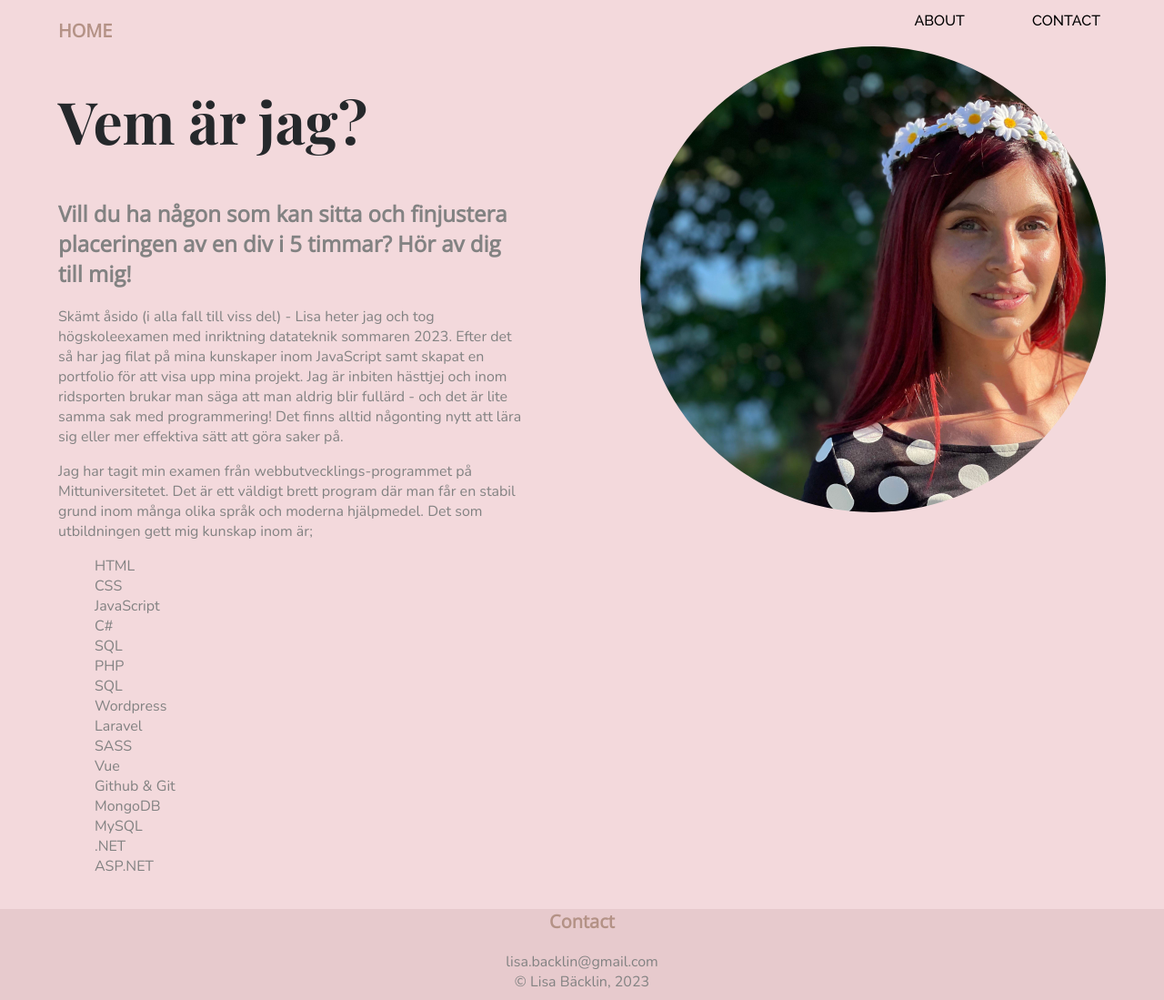
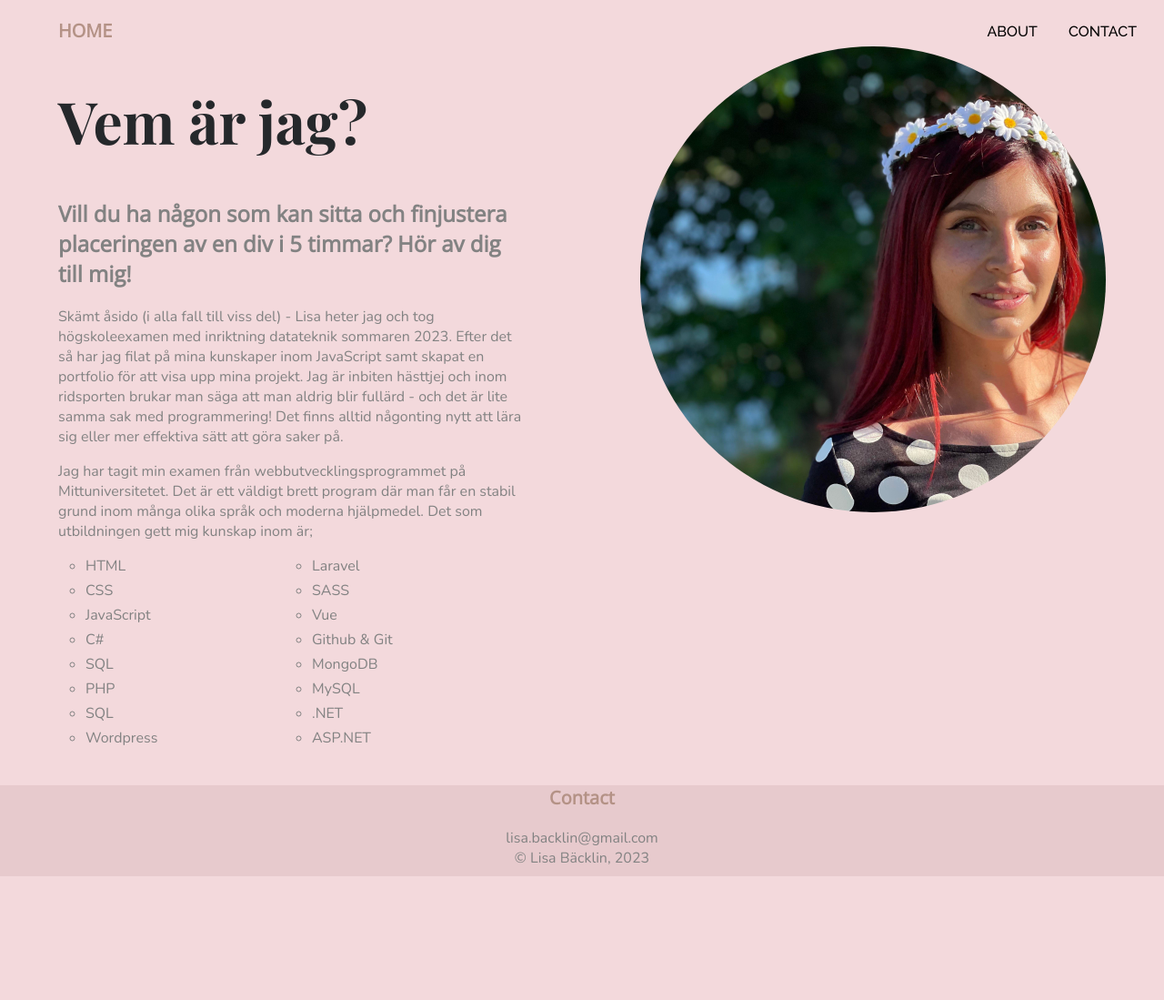
Before and after one commit to llisora/portfolio_2024, a plain HTML site: page about.html in a window 1280 px wide. Shown: the whole page at 91% size. After the commit the page ends 963 px from the top, so only its background shows below. Drawn offline with nearby package versions, Linux system fonts and the light colour scheme.

Commit message:
Add files via upload

```diff
--- a/about.html
+++ b/about.html
@@ -9,10 +9,12 @@
   </head>
   <body>
     <div class="container">
-      <ul class="menu">
+      <div class="menu">
+        <ul>
           <li><a href="about.html">ABOUT</a></li>
           <li><a href="news.asp">CONTACT</a></li>
         </ul>
+      </div>
       <div class="row">
         <div class="column">
           <a href="index.html"><h3>HOME</h3></a>
@@ -32,12 +34,13 @@
           </p>
 
           <p>
-            Jag har tagit min examen från webbutvecklings-programmet på
+            Jag har tagit min examen från webbutvecklingsprogrammet på
             Mittuniversitetet. Det är ett väldigt brett program där man får en
             stabil grund inom många olika språk och moderna hjälpmedel. Det som
             utbildningen gett mig kunskap inom är;
           </p>
-          <ul class="stack-list">
+          <div class="list">
+            <ul>
               <li>HTML</li>
               <li>CSS</li>
               <li>JavaScript</li>
@@ -56,6 +59,7 @@
               <li>ASP.NET</li>
             </ul>
           </div>
+        </div>
         <div class="column">
           <img src="bilder/bild.jpeg" alt="" />
         </div>
--- a/main.css
+++ b/main.css
@@ -79,35 +79,37 @@ h3 {
     background-color: #B49286;
 }
 
-.stack-list li {
+div.list ul {
     list-style-type: circle;
-    display: block;
+    columns: 2;
+    -webkit-columns: 2;
+    -moz-columns: 2;
+    padding: 0; /* Remove default padding on ul */
+    margin-left: 30px;
 }
 
-.stack-list ul {
-    margin-right: 100px;
-    display: block;
+div.list ul li {
+    margin-bottom: 5px; /* Adjust spacing between list items as needed */
 }
 
 /* MENU */
-ul.menu {
+div.menu {
     font-family: 'Raleway', sans-serif;
+    position: absolute;
+    top: 0;
+    right: 0;
+    margin-top: 25px;
+}
+
+div.menu ul {
     list-style-type: none;
     margin: 0;
     padding: 0;
-    position: absolute;
-    top: 0;
-    /* Align menu to the top of its parent container */
-    right: 0;
-    /* Align menu to the right of its parent container */
-    z-index: 1;
-    margin-top: 1%;
 }
 
-li {
+div.menu ul li {
     display: inline;
-    margin-right: 70px;
-    /* Add spacing between menu items */
+    margin-right: 30px; /* Adjust spacing between menu items as needed */
 }
 
 
```
Also changed, not shown: index.html (+8 -6 lines). Lines whose indentation alone changed are shown as unchanged.
